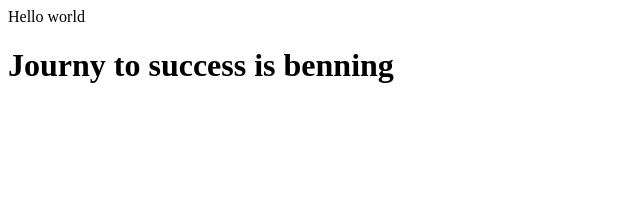
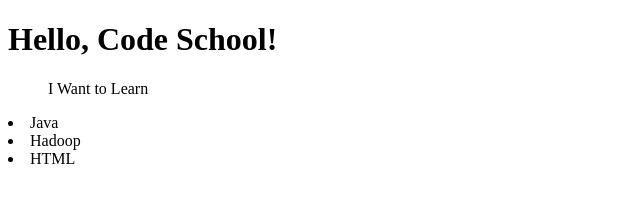
Before and after one commit to akdsrajput/akdsrajput, a plain HTML site: page index.html in a window 1280 px wide. Shown: the whole page, without its empty margins (0-640 px from the left). Drawn offline with Linux system fonts and the light colour scheme.

Commit message:
My second Commit

```diff
--- a/index.html
+++ b/index.html
@@ -1,6 +1,18 @@
-<!DOCTYPY HTML>
-<html>
-<head>Hello world</head>
-<title>akash deep singh</title>
-<h1>Journy to success is benning</h1>
+<!DOCTYPE html>
+<html lang='en'>
+  <head>
+    <meta charset='utf-8'>
+    <meta http-equiv='X-UA-Compatible' content='IE=edge'>
+    <meta name='viewport' content='width=device-width, initial-scale=1'>
+	<title>Akash Deep singh</title>
+  </head>
+  <body>
+
+   <h1>Hello, Code School!</h1>
+   <ul>I Want to Learn</ul>
+   <li>Java</li>
+   <li>Hadoop</li>
+   <li>HTML</li>
+
+  </body>
 </html>
```
